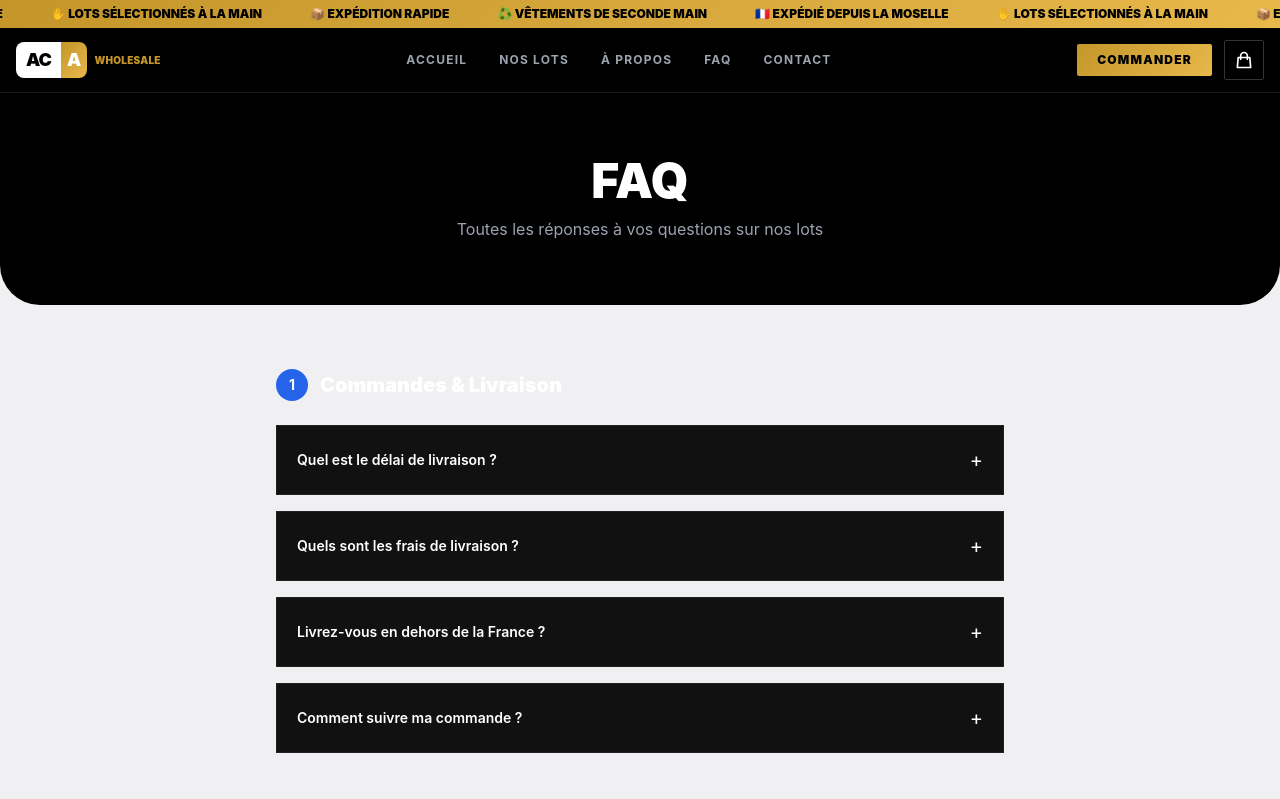
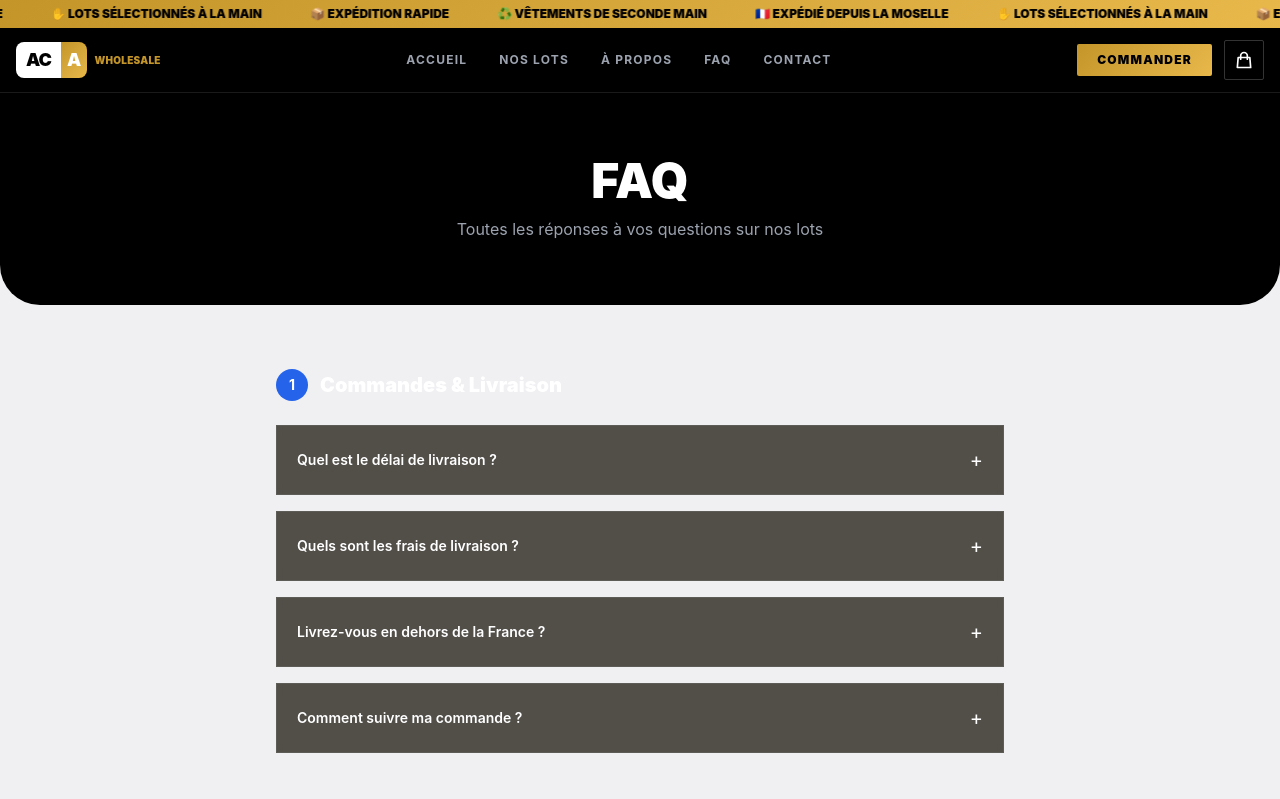
Before and after one commit to acawholesale/aca-wholesale, a Next.js app: page /faq in a window 1280 px wide. Shown: the top 799 px of the page. Built offline with nearby package versions, Linux system fonts and the light colour scheme.

Commit message:
Update globals.css

```diff
--- a/app/globals.css
+++ b/app/globals.css
@@ -16,23 +16,30 @@ html {
 body {
   font-family: -apple-system, BlinkMacSystemFont, 'Segoe UI', Roboto, sans-serif;
   color: #fff;
-  background: #000;
+  background:
+    radial-gradient(ellipse at 0% 50%, rgba(196, 130, 10, 0.13) 0%, transparent 55%),
+    radial-gradient(ellipse at 100% 50%, rgba(150, 90, 5, 0.08) 0%, transparent 50%),
+    radial-gradient(ellipse at 50% 0%, rgba(180, 110, 10, 0.06) 0%, transparent 60%),
+    #000000;
+  background-attachment: fixed;
   overflow-x: hidden;
   -webkit-font-smoothing: antialiased;
+  min-height: 100vh;
 }
 
 .dark-card {
   background: #111;
-  border-radius: 12px;
+  border-radius: 4px;
   border: 1px solid rgba(255,255,255,0.07);
 }
 
 .product-card {
   border-radius: 4px;
-  background: #111;
+  background: rgba(15, 10, 0, 0.85);
   border: 1px solid rgba(255,255,255,0.07);
   transition: transform 0.3s ease, border-color 0.3s ease;
   overflow: hidden;
+  backdrop-filter: blur(4px);
 }
 
 .product-card:hover {
@@ -62,9 +69,10 @@ body {
 }
 
 .faq-item {
-  background: #111;
+  background: rgba(15, 10, 0, 0.7);
   border: 1px solid rgba(255,255,255,0.07);
   overflow: hidden;
+  backdrop-filter: blur(4px);
 }
 
 .section-title::after {
@@ -112,7 +120,7 @@ body {
   width: 6px;
 }
 ::-webkit-scrollbar-track {
-  background: #111;
+  background: #0a0600;
 }
 ::-webkit-scrollbar-thumb {
   background: #C4962A;
```
